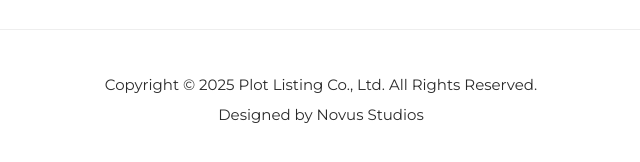
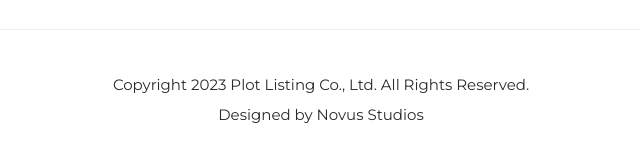
Before and after one commit to bernard0607/Novus-plot-listings, a plain HTML site: page category.html in a window 1280 px wide. Shown: the part 2018-2180 px from the top of the page, 319-959 px from the left. Drawn offline with Linux system fonts and the light colour scheme.

Commit message:
Update category.html

```diff
--- a/category.html
+++ b/category.html
@@ -456,7 +456,7 @@ https://templatemo.com/tm-564-plot-listing
         </div>
         <div class="col-lg-12">
           <div class="sub-footer">
-            <p>Copyright © 2025 Plot Listing Co., Ltd. All Rights Reserved.
+            <p>Copyright 2023 Plot Listing Co., Ltd. All Rights Reserved.
             <br>
 			Designed by <a href="https://novus-studios.vercel.app" target="_blank" rel="noopener">Novus Studios</a></p>
           </div>
```
